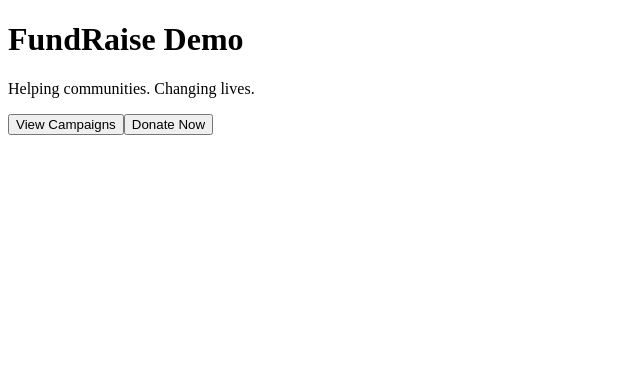
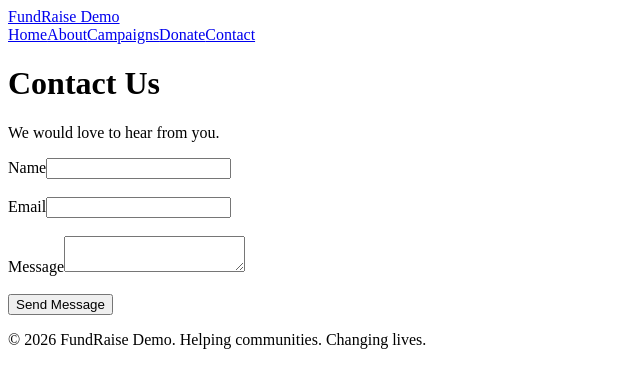
Before and after one commit to msibi-ignitious/fundraise-demo, a Nuxt app: page /contact in a window 1280 px wide. Shown: the top 388 px of the page, without its empty margins (0-640 px from the left). Built offline with nearby package versions, Linux system fonts and the light colour scheme.

Commit message:
Add shared layout & navigtation

```diff
--- a/app/app.vue
+++ b/app/app.vue
@@ -1,12 +1,5 @@
 <template>
-  <main>
-    <h1>FundRaise Demo</h1>
-
-    <p>Helping communities. Changing lives.</p>
-
-    <div>
-      <button>View Campaigns</button>
-      <button>Donate Now</button>
-    </div>
-  </main>
+  <NuxtLayout>
+    <NuxtPage />
+  </NuxtLayout>
 </template>
--- /dev/null
+++ b/app/components/AppFooter.vue
@@ -0,0 +1,5 @@
+<template>
+  <footer>
+    <p>© 2026 FundRaise Demo. Helping communities. Changing lives.</p>
+  </footer>
+</template>
--- /dev/null
+++ b/app/components/AppHeader.vue
@@ -0,0 +1,15 @@
+<template>
+  <header>
+    <nav>
+      <NuxtLink to="/">FundRaise Demo</NuxtLink>
+
+      <div>
+        <NuxtLink to="/">Home</NuxtLink>
+        <NuxtLink to="/about">About</NuxtLink>
+        <NuxtLink to="/campaigns">Campaigns</NuxtLink>
+        <NuxtLink to="/donate">Donate</NuxtLink>
+        <NuxtLink to="/contact">Contact</NuxtLink>
+      </div>
+    </nav>
+  </header>
+</template>
--- /dev/null
+++ b/app/layouts/default.vue
@@ -0,0 +1,11 @@
+<template>
+  <div>
+    <AppHeader />
+
+    <main>
+      <slot />
+    </main>
+
+    <AppFooter />
+  </div>
+</template>
--- /dev/null
+++ b/app/pages/about.vue
@@ -0,0 +1,11 @@
+<template>
+  <main>
+    <h1>About FundRaise Demo</h1>
+
+    <p>
+      FundRaise Demo is a practice fundraising platform created to learn how
+      to build a modern full-stack web application using Vue, Nuxt, Node.js
+      and a database.
+    </p>
+  </main>
+</template>
--- /dev/null
+++ b/app/pages/campaigns.vue
@@ -0,0 +1,19 @@
+<template>
+  <main>
+    <h1>Fundraising Campaigns</h1>
+
+    <p>Explore our current fundraising campaigns.</p>
+
+    <section>
+      <h2>Feed a Family</h2>
+      <p>Help us provide food to families in need.</p>
+      <button>View Campaign</button>
+    </section>
+
+    <section>
+      <h2>Education for All</h2>
+      <p>Help provide educational resources to children.</p>
+      <button>View Campaign</button>
+    </section>
+  </main>
+</template>
--- /dev/null
+++ b/app/pages/contact.vue
@@ -0,0 +1,32 @@
+<template>
+  <main>
+    <h1>Contact Us</h1>
+
+    <p>We would love to hear from you.</p>
+
+    <form>
+      <div>
+        <label for="name">Name</label>
+        <input id="name" type="text">
+      </div>
+
+      <br>
+
+      <div>
+        <label for="email">Email</label>
+        <input id="email" type="email">
+      </div>
+
+      <br>
+
+      <div>
+        <label for="message">Message</label>
+        <textarea id="message"></textarea>
+      </div>
+
+      <br>
+
+      <button type="submit">Send Message</button>
+    </form>
+  </main>
+</template>
--- /dev/null
+++ b/app/pages/donate.vue
@@ -0,0 +1,20 @@
+<template>
+  <main>
+    <h1>Make a Donation</h1>
+
+    <p>Your contribution can help change lives.</p>
+
+    <form>
+      <label for="amount">Donation Amount</label>
+      <input
+        id="amount"
+        type="number"
+        placeholder="Enter donation amount"
+      />
+
+      <br><br>
+
+      <button type="submit">Continue to Payment</button>
+    </form>
+  </main>
+</template>
--- /dev/null
+++ b/app/pages/index.vue
@@ -0,0 +1,12 @@
+<template>
+  <main>
+    <h1>FundRaise Demo</h1>
+
+    <p>Helping communities. Changing lives.</p>
+
+    <div>
+      <button>View Campaigns</button>
+      <button>Donate Now</button>
+    </div>
+  </main>
+</template>
```
